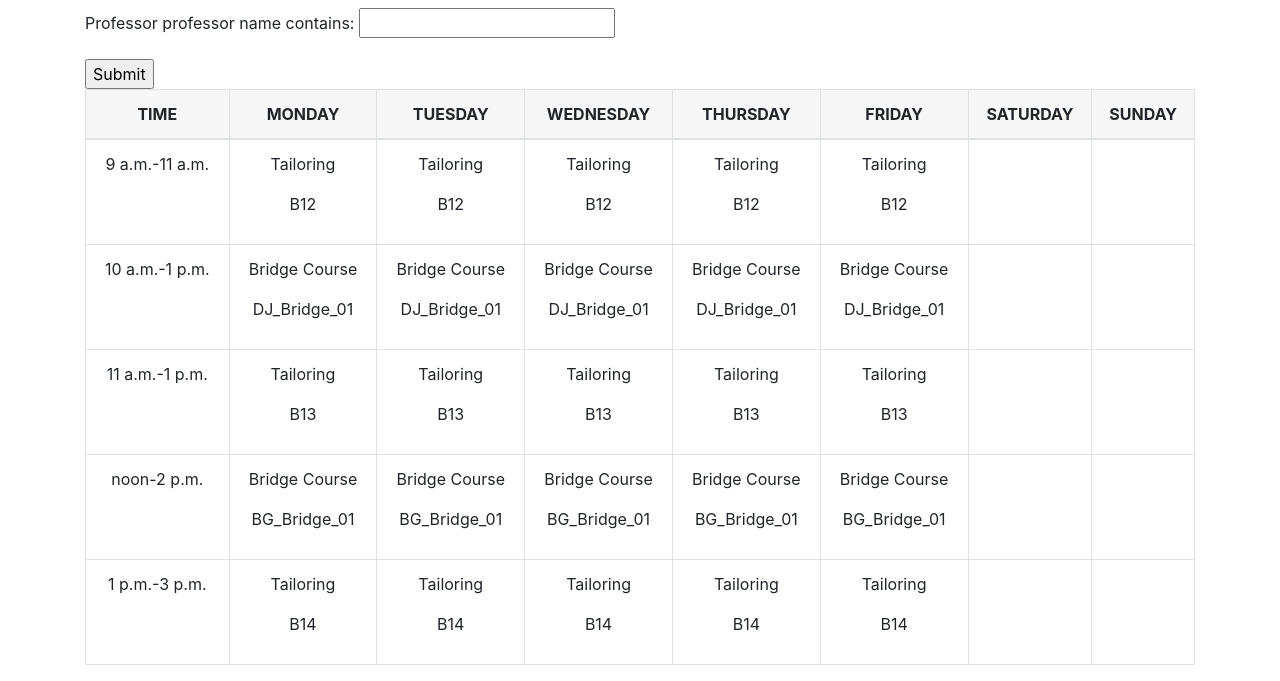
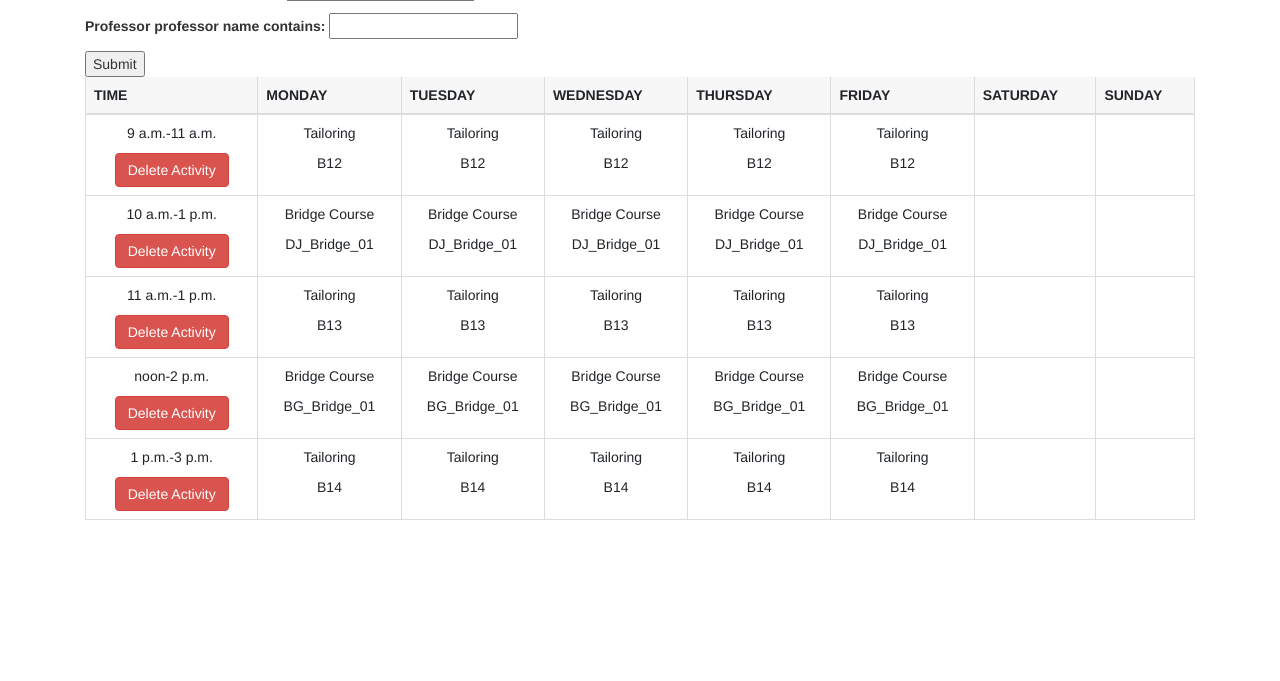
Before and after one commit to prasidha1/Timetable, a Django app: page /timetable/ in a window 1280 px wide. Shown: the part 467-1148 px from the top of the page. After the commit the page ends 987 px from the top, so only its background shows below. Run offline with Django 3.2, Linux system fonts and the light colour scheme; data comes from the database, SQL or seed files in the repository; some libraries are stand-ins or nearby versions.

Commit message:
Update timetable.html

```diff
--- a/student/templates/student/timetable.html
+++ b/student/templates/student/timetable.html
@@ -5,6 +5,9 @@
      <meta charset="utf-8">
      <meta name="viewport" content="width=device-width, initial-scale=1">
      <link rel="stylesheet" href="https://stackpath.bootstrapcdn.com/bootstrap/4.3.1/css/bootstrap.min.css">
+     <link href="//netdna.bootstrapcdn.com/twitter-bootstrap/2.3.2/css/bootstrap-combined.no-icons.min.css" rel="stylesheet">
+     <link href="//netdna.bootstrapcdn.com/font-awesome/3.2.1/css/font-awesome.css" rel="stylesheet">
+
     <!-- Latest compiled and minified JavaScript -->
      <script src="https://maxcdn.bootstrapcdn.com/bootstrap/3.3.7/js/bootstrap.min.js" integrity="sha384-Tc5IQib027qvyjSMfHjOMaLkfuWVxZxUPnCJA7l2mCWNIpG9mGCD8wGNIcPD7Txa" crossorigin="anonymous"></script>
      <title>Professor</title>
@@ -133,6 +136,7 @@
         <a class="navbar-brand" href="{% url 'program' %}">Programme</a>
         <a class="navbar-brand" href="{% url 'centre' %}">Centre</a>
         <a class="navbar-brand" href="{% url 'professor' %}">Professor</a>
+        <a class="navbar-brand" href="{% url 'Timetable' %}">Timetable</a>
   </nav>
   <br>
   <br>
@@ -175,6 +179,10 @@
 
                 <td>
                     <p>{{student.start_time}}-{{student.end_time}}</p>
+                    <form method="POST" action="{% url 'delete_activity' pk=student.pk %}">
+                        {% csrf_token %}
+                        <button type="submit" class="btn btn-danger">Delete Activity</button>
+                    </form>
 
                 </td>
 
```
